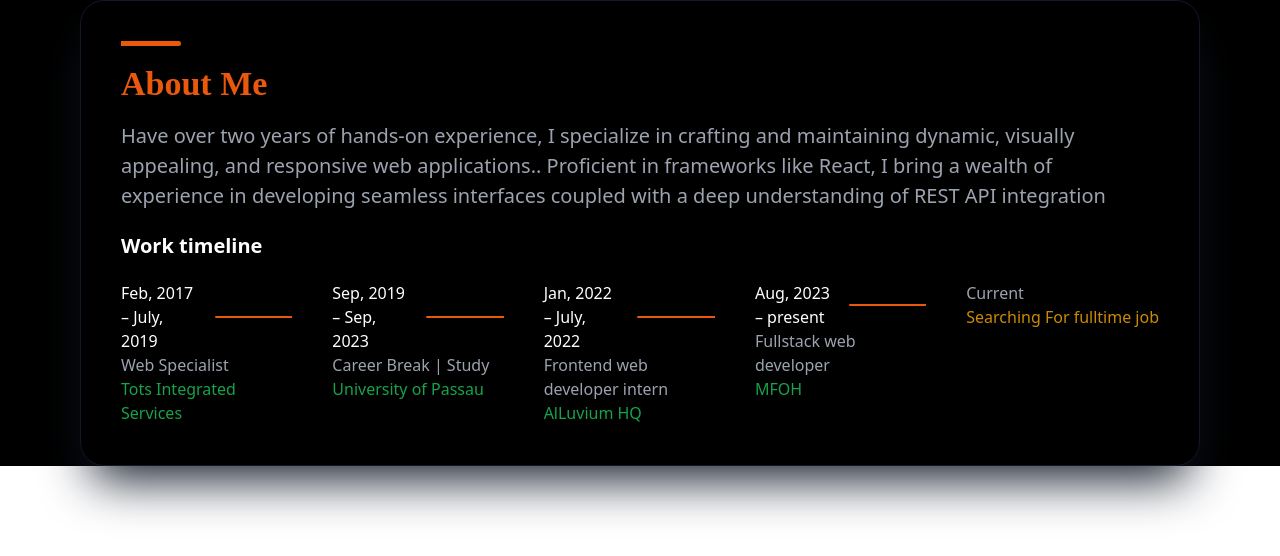
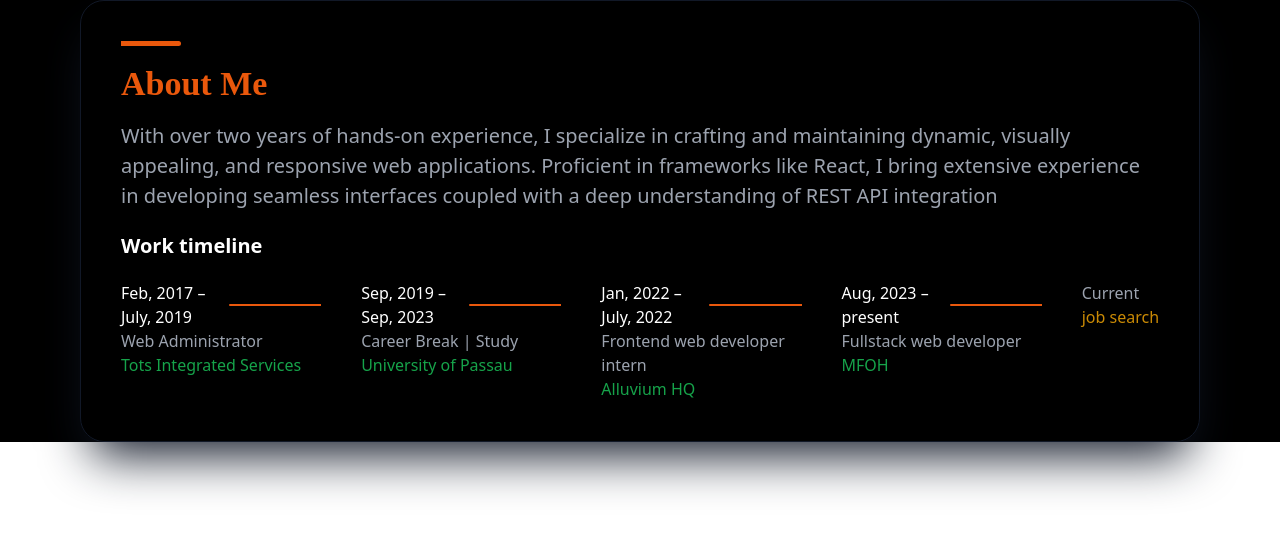
Before and after one commit to Celiaxz/my-portfolio, a Next.js app: page /components/aboutme/about in a window 1280 px wide. Shown: the top 556 px of the page. Built offline with nearby package versions, Linux system fonts and the light colour scheme; a web font is replaced by a local one.

Commit message:
update portfolio

```diff
--- a/pages/components/aboutme/about.js
+++ b/pages/components/aboutme/about.js
@@ -9,10 +9,10 @@ const About = () => {
           About Me
         </h1>
         <p className="text-gray-400 text-[20px]">
-          Have over two years of hands-on experience, I specialize in crafting
+          With over two years of hands-on experience, I specialize in crafting
           and maintaining dynamic, visually appealing, and responsive web
-          applications.. Proficient in frameworks like React, I bring a wealth
-          of experience in developing seamless interfaces coupled with a deep
+          applications. Proficient in frameworks like React, I bring extensive
+          experience in developing seamless interfaces coupled with a deep
           understanding of REST API integration
         </p>
         <h4 className="text-white font-[600] text-[20px] text-center md:text-left my-5">
@@ -26,7 +26,7 @@ const About = () => {
               </span>{" "}
               <div className="w-full flex-1 h-[2px]  bg-orange-600  rounded-l-full" />
             </div>
-            <p className="text-gray-400">Web Specialist </p>
+            <p className="text-gray-400"> Web Administrator </p>
             <p className=" text-green-600">Tots Integrated Services </p>
             <div className="md:hidden block mt-3">
               <div className="w-[2px] flex-1 h-[50px] bg-blue-600 " />
@@ -53,7 +53,7 @@ const About = () => {
               <div className="w-full flex-1 h-[2px]  bg-orange-600  rounded-l-full" />
             </div>
             <p className="text-gray-400">Frontend web developer intern</p>
-            <p className=" text-green-600">AlLuvium HQ</p>
+            <p className=" text-green-600">Alluvium HQ</p>
             <div className="md:hidden block mt-3">
               <div className="w-[2px] flex-1 h-[50px] bg-blue-600 " />
             </div>
@@ -75,7 +75,7 @@ const About = () => {
 
           <div className=" md:text-left  text-center">
             <p className="text-gray-400">Current</p>
-            <p className=" text-yellow-600">Searching For fulltime job</p>
+            <p className=" text-yellow-600">job search</p>
           </div>
         </div>
       </div>
--- a/pages/components/feature/feature.js
+++ b/pages/components/feature/feature.js
@@ -39,8 +39,12 @@ const Feature = ({ handleDownload }) => {
           Frontend developer
         </div>
         <div className="transition ease-in-out duration-500 delay-150 text-white font-light border-l-8  border-gray-400 hover:border-l-8 pl-3 hover:border-blue-500 whitespace-normal">
-          Frontend developer focuses on writing clean, elegant and effective
-          code. Love HTML, CSS, NextJs, ReactJs and JavaScripts
+          {/* Frontend developer focuses on writing clean, elegant and effective
+          code. Love HTML, CSS, NextJs, ReactJs and JavaScripts */}
+          Frontend Developer specializing in clean and elegant code for web
+          systems. Proficient in HTML, CSS, JavaScript, and ReactJS. Passionate
+          about creating responsive, user-friendly interfaces. Collaborative
+          team player with a commitment to continuous learning and innovation.
         </div>
 
         <p className="my-5 text-gray-200 under__title">Main Technology </p>
--- a/pages/components/technology/technology.js
+++ b/pages/components/technology/technology.js
@@ -36,7 +36,7 @@ const Technology = () => {
           <RiCompasses2Fill className="text-orange-600 text-[50px]" />
           <h1 className="font-[600] text-white text-[30px]">UI/UX</h1>
           <p className="text-gray-200 mt-5 text-[20px]">
-            Experience with tools like Figma, Photoshop and Illustrator
+            Experience with tools like Figma,
           </p>
         </div>
       </div>
--- a/pages/index.js
+++ b/pages/index.js
@@ -25,7 +25,7 @@ export default function Home() {
     const filename = "CV_Cynthia_Eze.pdf";
     const a = document.createElement("a");
     a.href =
-      "https://drive.google.com/file/d/1SBOnxljIoK5uSDfKhFgejxTMihVxE2PP/view?usp=drive_link";
+      "https://drive.google.com/file/d/1Um3Zj-EEaxZAwc7jv7WTcdsy6Bk3gwnz/view?usp=drive_link";
     a.setAttribute("download", filename);
     document.body.appendChild(a);
     a.click();
@@ -61,9 +61,14 @@ export default function Home() {
               Frontend developer
             </div>
             <div className="transition ease-in-out duration-500 delay-150 text-white font-light border-l-8  border-gray-400 hover:border-l-8 pl-3 hover:border-blue-500 whitespace-normal">
-              Frontend developer focused on implementing clean, elegant code for
+              {/* Frontend developer focused on implementing clean, elegant code for
               front-end systems, with expertise in HTML, CSS, JavaScripts and
-              ReactJs
+              ReactJs */}
+              Frontend Developer specializing in clean and elegant code for web
+              systems. Proficient in HTML, CSS, JavaScript, and ReactJS.
+              Passionate about creating responsive, user-friendly interfaces.
+              Collaborative team player with a commitment to continuous learning
+              and innovation.
             </div>
 
             <p className="my-5 text-gray-200 under__title">Main Technology </p>
```
